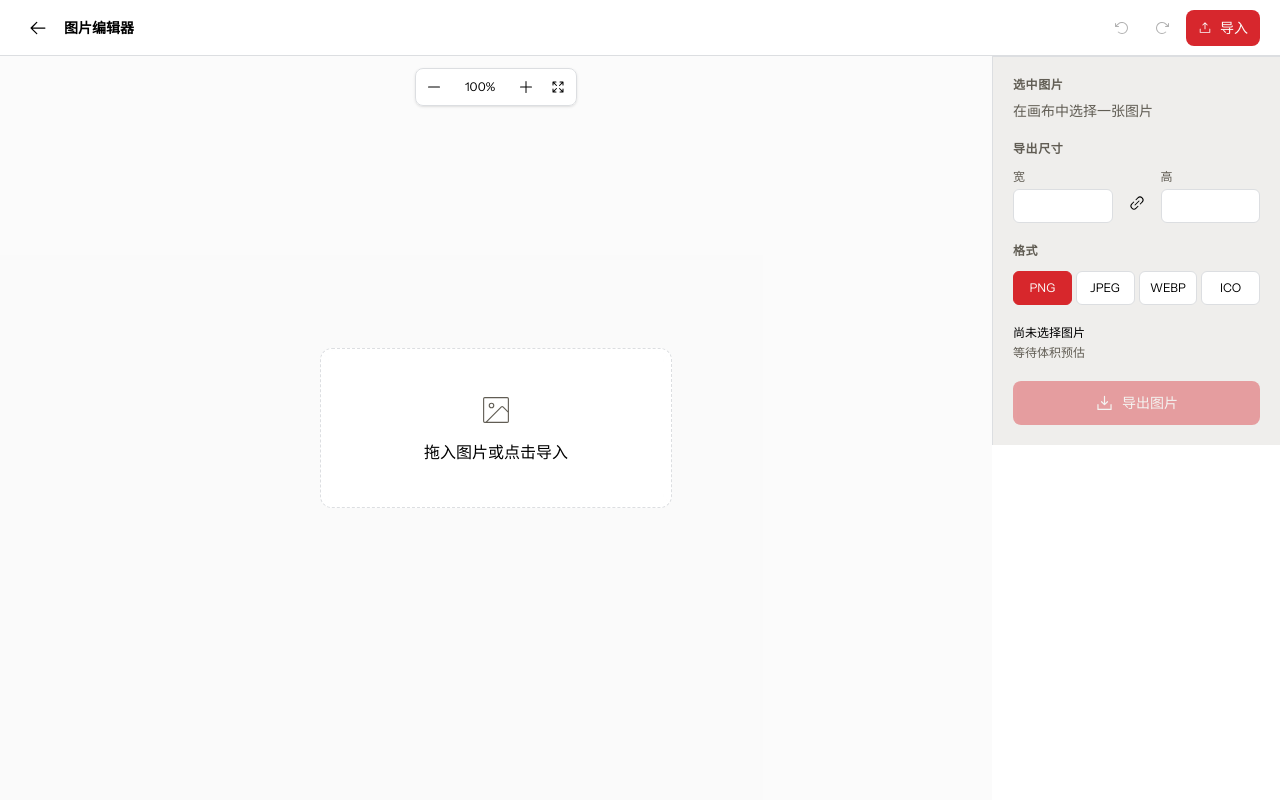
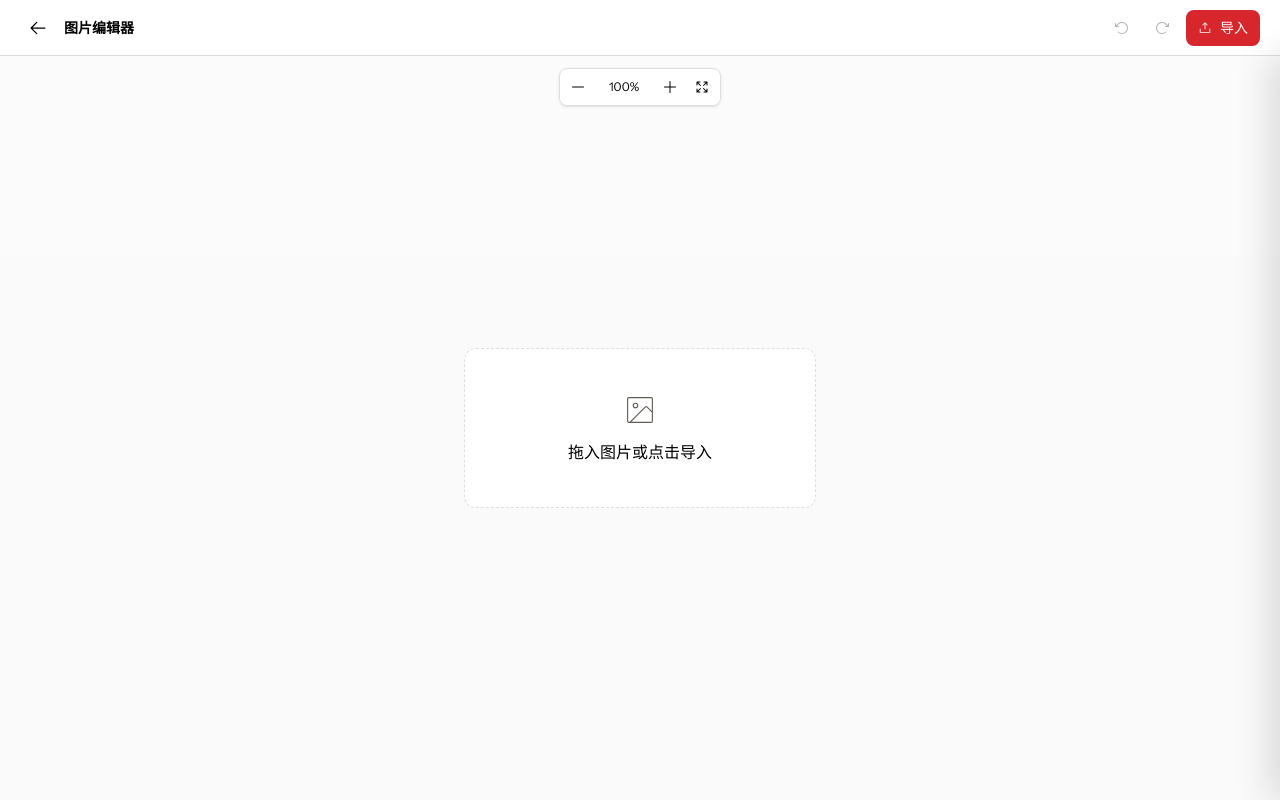
Before and after one commit to Movelocity/blogus, a React (Vite) app in the folder client/: page /tools/image-editor in a window 1280 px wide. Built offline with nearby package versions, Linux system fonts and the light colour scheme.

Commit message:
fix(image-editor): improve responsive settings drawer

```diff
--- a/client/src/pages/ImageEditorPage.tsx
+++ b/client/src/pages/ImageEditorPage.tsx
@@ -1,4 +1,4 @@
-import { ArrowClockwise, ArrowCounterClockwise, ArrowLeft, ArrowsOut, DownloadSimple, ImageSquare, LinkSimple, LinkSimpleBreak, Minus, Plus, UploadSimple } from "@phosphor-icons/react";
+import { ArrowClockwise, ArrowCounterClockwise, ArrowLeft, ArrowsOut, CaretRight, DownloadSimple, ImageSquare, LinkSimple, LinkSimpleBreak, Minus, Plus, UploadSimple } from "@phosphor-icons/react";
 import { useCallback, useEffect, useLayoutEffect, useRef, useState } from "react";
 import { Link } from "react-router";
 import { CANVAS_GUTTER, EditorCanvas } from "../components/image-editor/EditorCanvas";
@@ -27,6 +27,7 @@ export function ImageEditorPage() {
   const selected = editorDocument.layers.find((item) => item.id === editorDocument.selectedId) ?? null;
   useEffect(() => localStorage.setItem(PREF_KEY, JSON.stringify(prefs)), [prefs]);
   useEffect(() => { if (selected) { setExportWidth(Math.round(selected.width)); setExportHeight(Math.round(selected.height)); } }, [selected?.id]);
+  useEffect(() => setPanelOpen(Boolean(selected)), [selected?.id]);
 
   const addFiles = useCallback(async (files: File[]) => { const layers = await filesToLayers(files, editorDocument.layers.length); if (layers.length) dispatch({ type: "add", layers }); }, [dispatch, editorDocument.layers.length]);
   useEffect(() => { const paste = (event: ClipboardEvent) => { const files = clipboardImageFiles(event); if (files.length) void addFiles(files); }; document.addEventListener("paste", paste); return () => document.removeEventListener("paste", paste); }, [addFiles]);
@@ -99,8 +100,9 @@ export function ImageEditorPage() {
   const fit = () => { const el = viewport.current; if (el) setZoomAt(fitZoom(editorDocument.layers, { width: el.clientWidth, height: el.clientHeight })); };
   const formats: ImageFormat[] = ["png", "jpeg", "webp", "ico"];
 
-  const panel = <aside className="flex w-full shrink-0 flex-col gap-5 border-border bg-sidebar p-4 md:w-72 md:border-l md:p-5">
-    <section><h2 className="mb-2 text-xs font-semibold uppercase tracking-wider text-muted-foreground">选中图片</h2>{selected ? <div className="text-sm"><p className="truncate font-medium">{selected.name}</p><p className="mt-1 text-xs text-muted-foreground">{selected.naturalWidth} × {selected.naturalHeight} · {formatBytes(selected.bytes)}</p></div> : <p className="text-sm text-muted-foreground">在画布中选择一张图片</p>}</section>
+  const panel = <aside className="relative flex h-full w-full flex-col gap-5 bg-sidebar/75 p-4 backdrop-blur-md md:p-5">
+    <button type="button" onClick={() => { setPanelOpen(false); dispatch({ type: "select", id: null }, false); }} className="absolute right-3 top-3 rounded-md border bg-background/70 p-1.5 hover:bg-muted" aria-label="折叠侧边栏" title="折叠侧边栏"><CaretRight size={18} /></button>
+    <section className="pr-10"><h2 className="mb-2 text-xs font-semibold uppercase tracking-wider text-muted-foreground">选中图片</h2>{selected ? <div className="text-sm"><p className="truncate font-medium">{selected.name}</p><p className="mt-1 text-xs text-muted-foreground">{selected.naturalWidth} × {selected.naturalHeight} · {formatBytes(selected.bytes)}</p></div> : <p className="text-sm text-muted-foreground">在画布中选择一张图片</p>}</section>
     <section className="space-y-3"><h2 className="text-xs font-semibold uppercase tracking-wider text-muted-foreground">导出尺寸</h2><div className="grid grid-cols-[1fr_auto_1fr] items-end gap-2"><label className="text-xs text-muted-foreground">宽<input aria-label="导出宽度" type="number" min="1" value={exportWidth || ""} onChange={e => updateWidth(Number(e.target.value))} className="mt-1 w-full rounded-md border bg-background px-2 py-2 text-foreground" /></label><button title="锁定宽高比" aria-label="锁定宽高比" onClick={() => setPrefs(p => ({ ...p, aspectLocked: !p.aspectLocked }))} className="mb-1 rounded p-2 hover:bg-muted">{prefs.aspectLocked ? <LinkSimple /> : <LinkSimpleBreak />}</button><label className="text-xs text-muted-foreground">高<input aria-label="导出高度" type="number" min="1" value={exportHeight || ""} onChange={e => updateHeight(Number(e.target.value))} className="mt-1 w-full rounded-md border bg-background px-2 py-2 text-foreground" /></label></div></section>
     <section className="space-y-3"><h2 className="text-xs font-semibold uppercase tracking-wider text-muted-foreground">格式</h2><div className="grid grid-cols-4 gap-1">{formats.map(format => <button key={format} onClick={() => setPrefs(p => ({ ...p, format }))} className={`rounded-md border px-2 py-2 text-xs uppercase ${prefs.format === format ? "border-accent bg-accent text-accent-foreground" : "bg-background hover:bg-muted"}`}>{format}</button>)}</div>{(prefs.format === "jpeg" || prefs.format === "webp") && <label className="block text-xs text-muted-foreground">质量 {Math.round(prefs.quality * 100)}%<input aria-label="导出质量" className="range-muted mt-2 w-full" type="range" min=".1" max="1" step=".01" value={prefs.quality} onChange={e => setPrefs(p => ({ ...p, quality: Number(e.target.value) }))} /></label>}</section>
     <section className="min-w-0 text-xs text-muted-foreground"><p className="truncate text-foreground" title={filename}>{filename || "尚未选择图片"}</p><p className="mt-1">{estimate ? `预计 ${formatBytes(estimate.size)}` : "等待体积预估"}</p>{prefs.format === "ico" && exportWidth > 256 && <p className="mt-2 text-accent">ICO 建议不超过 256 × 256</p>}</section>
@@ -108,13 +110,13 @@ export function ImageEditorPage() {
   </aside>;
 
   return <div className="flex h-[100dvh] flex-col overflow-hidden bg-background text-foreground">
-    <header className="flex h-14 shrink-0 items-center gap-1 border-b px-2 md:gap-2 md:px-5"><Link to="/" aria-label="返回首页" className="rounded p-2 hover:bg-muted"><ArrowLeft size={20} /></Link><h1 className="mr-auto truncate text-sm font-semibold">图片编辑器</h1><button title="撤销" disabled={!canUndo} onClick={undo} className="rounded p-2 hover:bg-muted disabled:opacity-30"><ArrowCounterClockwise /></button><button title="重做" disabled={!canRedo} onClick={redo} className="rounded p-2 hover:bg-muted disabled:opacity-30"><ArrowClockwise /></button><button onClick={() => input.current?.click()} className="btn-primary h-9 gap-2 px-2.5 md:px-3"><UploadSimple /><span className="hidden sm:inline">导入</span></button><button onClick={() => setPanelOpen(v => !v)} className="rounded border p-2 md:hidden" aria-label="导出设置"><DownloadSimple /></button><input ref={input} hidden multiple type="file" accept="image/*" onChange={e => { if (e.target.files) void addFiles(Array.from(e.target.files)); e.target.value = ""; }} /></header>
+    <header className="flex h-14 shrink-0 items-center gap-1 border-b px-2 md:gap-2 md:px-5"><Link to="/" aria-label="返回首页" className="rounded p-2 hover:bg-muted"><ArrowLeft size={20} /></Link><h1 className="mr-auto truncate text-sm font-semibold">图片编辑器</h1><button title="撤销" disabled={!canUndo} onClick={undo} className="rounded p-2 hover:bg-muted disabled:opacity-30"><ArrowCounterClockwise /></button><button title="重做" disabled={!canRedo} onClick={redo} className="rounded p-2 hover:bg-muted disabled:opacity-30"><ArrowClockwise /></button><button onClick={() => input.current?.click()} className="btn-primary h-9 gap-2 px-2.5 md:px-3"><UploadSimple /><span className="hidden sm:inline">导入</span></button>{selected && <button onClick={() => { if (panelOpen) dispatch({ type: "select", id: null }, false); else setPanelOpen(true); }} className="rounded border p-2" aria-label="导出设置" aria-expanded={panelOpen}><DownloadSimple /></button>}<input ref={input} hidden multiple type="file" accept="image/*" onChange={e => { if (e.target.files) void addFiles(Array.from(e.target.files)); e.target.value = ""; }} /></header>
     <div className="relative flex min-h-0 flex-1 md:flex-row"><main className="relative min-h-0 min-w-0 flex-1 overflow-hidden bg-muted/35"><div className="absolute left-1/2 top-3 z-40 flex -translate-x-1/2 items-center gap-1 rounded-lg border bg-background/95 p-1 shadow-sm backdrop-blur"><button aria-label="缩小" onClick={() => setZoomAt(zoomRef.current / 1.2)} className="rounded p-1.5 hover:bg-muted"><Minus /></button><button title="重置缩放" onClick={() => setZoomAt(1)} className="min-w-14 rounded px-2 py-1 text-xs hover:bg-muted">{Math.round(zoom * 100)}%</button><button aria-label="放大" onClick={() => setZoomAt(zoomRef.current * 1.2)} className="rounded p-1.5 hover:bg-muted"><Plus /></button><button title="适应全部" onClick={fit} className="rounded p-1.5 hover:bg-muted"><ArrowsOut /></button></div>
       <div ref={viewport} className="absolute inset-0 cursor-grab overflow-auto overscroll-contain" onPointerDown={panCanvas} onDragEnter={e => { e.preventDefault(); setDragging(true); }} onDragOver={e => e.preventDefault()} onDragLeave={e => { if (e.currentTarget === e.target) setDragging(false); }} onDrop={e => { e.preventDefault(); setDragging(false); void addFiles(Array.from(e.dataTransfer.files)); }}>
         <EditorCanvas document={editorDocument} zoom={zoom} aspectLocked={prefs.aspectLocked} dispatch={dispatch} onCrop={crop} />
       </div>
       {!editorDocument.layers.length && <button onClick={() => input.current?.click()} className="absolute inset-0 z-30 m-auto flex h-40 w-[min(86%,22rem)] flex-col items-center justify-center gap-3 rounded-xl border border-dashed bg-background/85 text-muted-foreground backdrop-blur-sm hover:border-accent hover:text-foreground"><ImageSquare size={36} weight="thin" /><span className="font-medium text-foreground">拖入图片或点击导入</span></button>}
       {dragging && <div className="pointer-events-none absolute inset-3 z-40 grid place-items-center rounded-xl border-2 border-dashed border-accent bg-background/90 text-sm font-medium">松开以导入图片</div>}</main>
-      <div className={`${panelOpen ? "absolute inset-x-0 bottom-0 z-50 block max-h-[62dvh]" : "hidden"} overflow-auto border-t shadow-[0_-12px_32px_rgba(0,0,0,.14)] md:static md:z-auto md:block md:max-h-none md:shadow-none`}>{panel}</div></div>
+      <div className={`absolute inset-y-0 right-0 z-50 w-[min(88vw,18rem)] overflow-auto border-l shadow-[-12px_0_32px_rgba(0,0,0,.12)] transition-transform duration-200 ease-out ${selected && panelOpen ? "translate-x-0" : "pointer-events-none translate-x-full"}`}>{panel}</div></div>
   </div>;
 }
```
